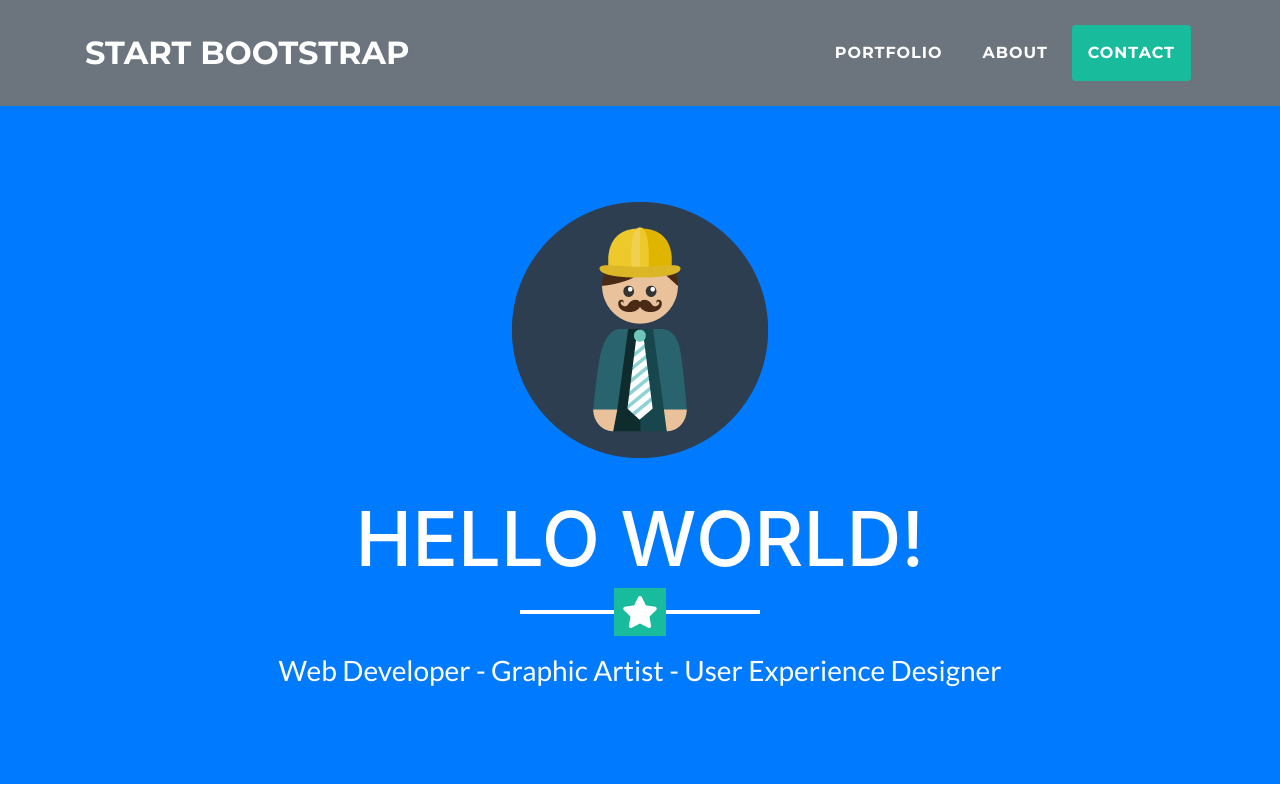
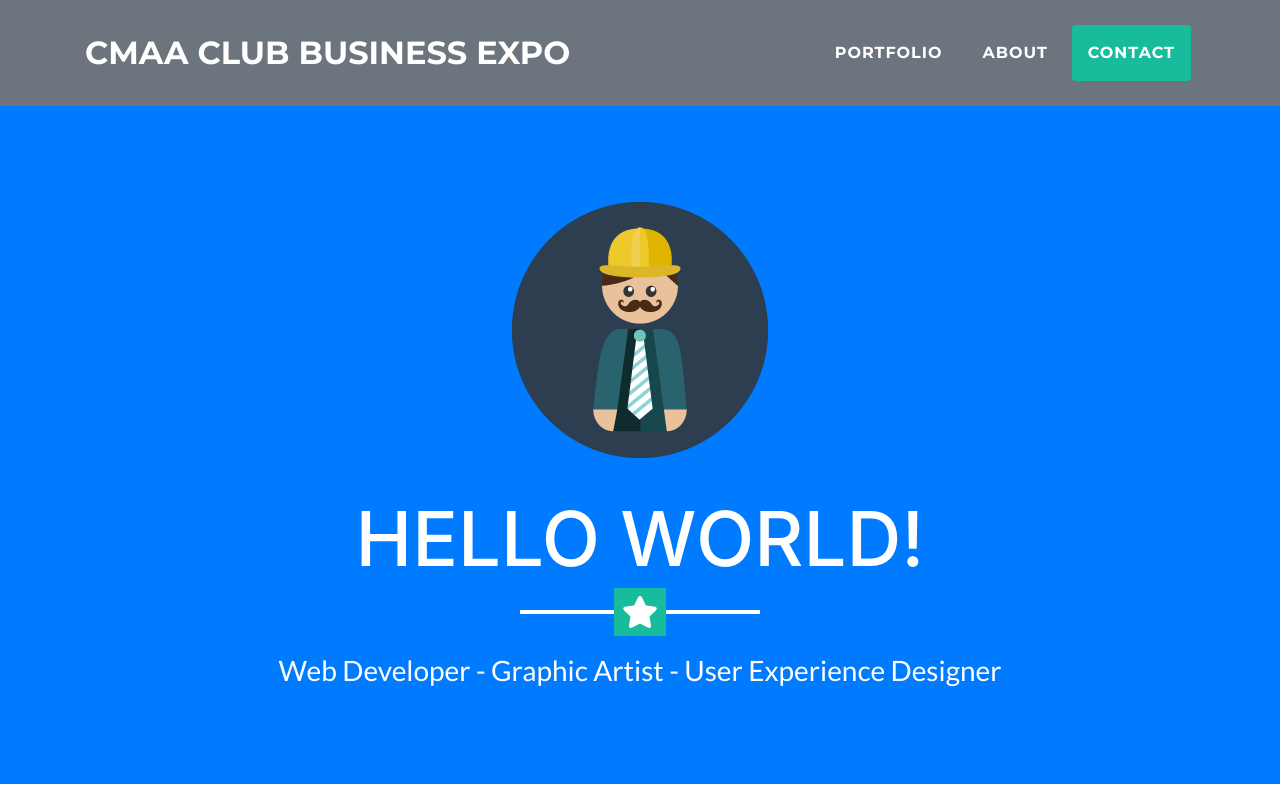
Before and after one commit to willflourance/expo-page, a website with bundled scripts: page index.html in a window 1280 px wide. Shown: the top 800 px of the page. Built offline with nearby package versions, Linux system fonts and the light colour scheme.

Commit message:
Change-title

```diff
--- a/index.html
+++ b/index.html
@@ -31,7 +31,7 @@
     <!-- Navigation -->
     <nav class="navbar navbar-expand-lg bg-secondary fixed-top text-uppercase" id="mainNav">
       <div class="container">
-        <a class="navbar-brand js-scroll-trigger" href="#page-top">Start Bootstrap</a>
+        <a class="navbar-brand js-scroll-trigger" href="#page-top">CMAA Club Business Expo</a>
         <button class="navbar-toggler navbar-toggler-right text-uppercase bg-primary text-white rounded" type="button" data-toggle="collapse" data-target="#navbarResponsive" aria-controls="navbarResponsive" aria-expanded="false" aria-label="Toggle navigation">
           Menu
           <i class="fas fa-bars"></i>
```
